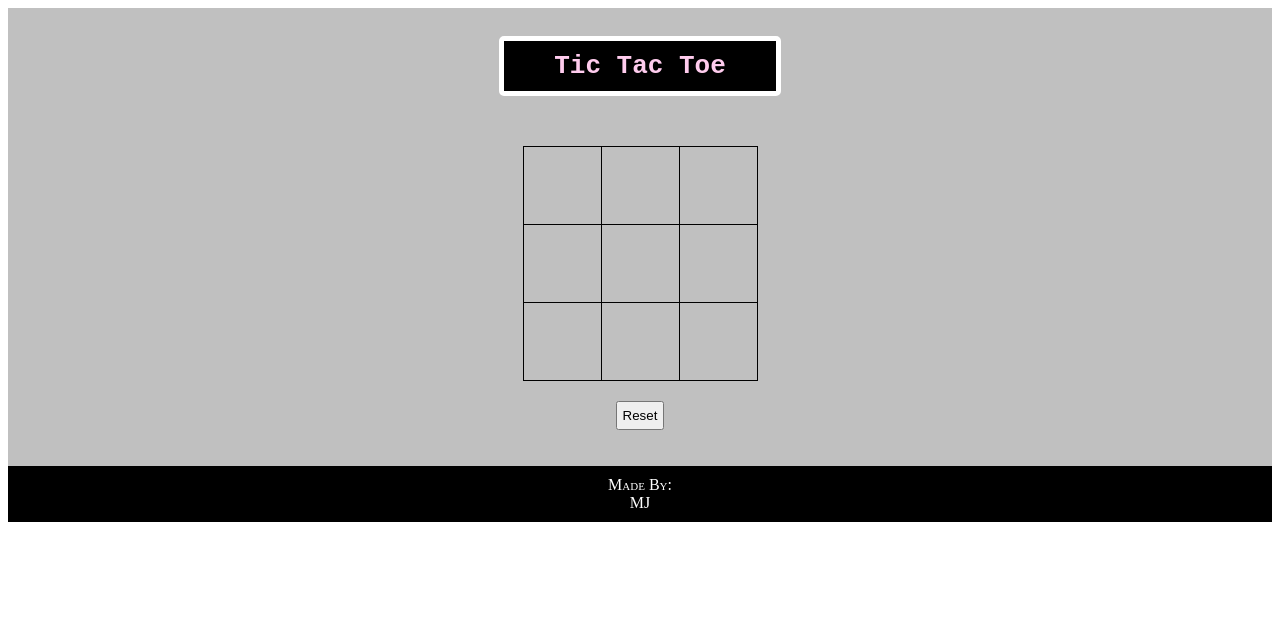
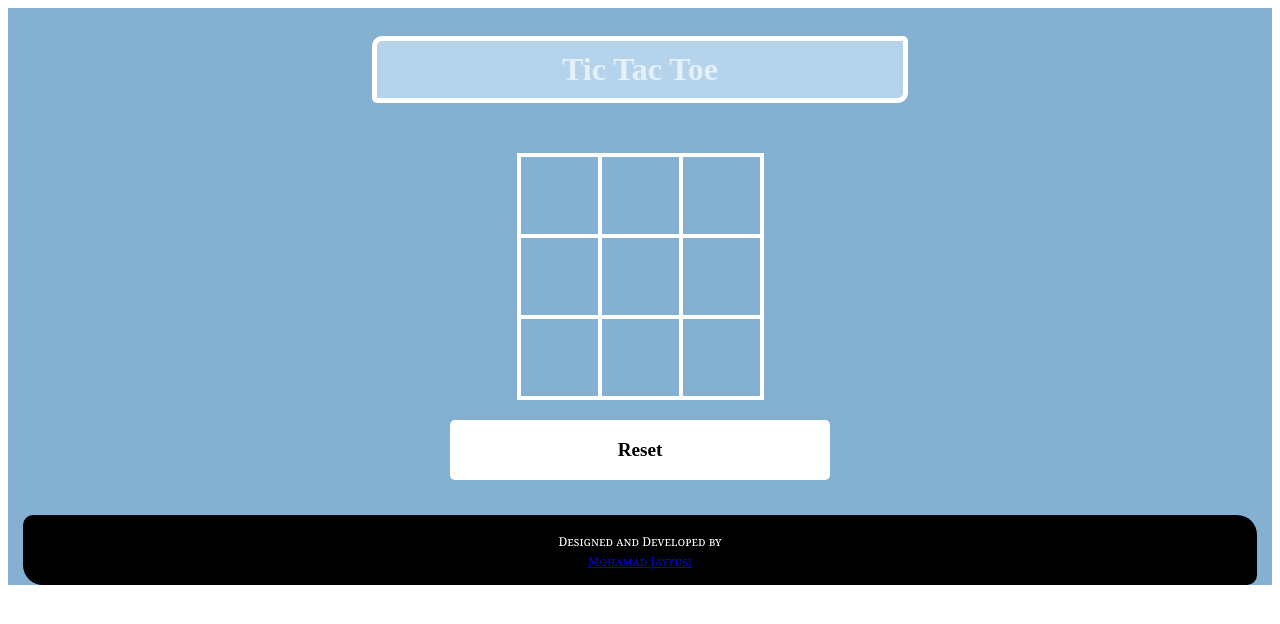
Before and after one commit to jayyusi/javascript-tic-tac-toe, a plain HTML site: page tictactoe.htm in a window 1280 px wide. Drawn offline with Linux system fonts and the light colour scheme.

Commit message:
initial commit

```diff
--- /dev/null
+++ b/mystylesheet.css
@@ -0,0 +1,15 @@
+.myfooter{
+    border-radius: 10px 20px 10px 20px;
+    text-align: center;
+    background-color: black;
+    color: white;
+    padding: 15px;
+    line-height: normal;
+    font: small-caps 11pt georgia, serif, sans-serif;
+    margin: 15px;
+}
+
+.myfooter a:visited{
+  color: white;
+  text-decoration: none;
+}
--- a/stylesheet.css
+++ b/stylesheet.css
@@ -1,22 +1,34 @@
 h1{
-  color: #ffccee;
-  background-color: black;
-  font-family: monospace;
+  color: #E4F1FB;
+  background-color: #B5D4EC;
+  font-family: "Times new roman", arial, georgia;
   padding: 10px 10px 10px 10px;
-  width: 20%;
+  width: 40%;
   margin: 10px auto 50px auto;
   border: 5px solid #ffffff;
-  border-radius: 5px;
+  border-radius: 10px 5px;
 }
 
 .grid{
   text-align: center;
-  background-color: silver;
+  background-color: #84B0D2;
 }
 
-.button{
-  padding: 5px;
+.button {
+  padding: 10px;
   margin: 20px 0px 20px 0px;
+  width: 30%;
+  background-color: white;
+  border: solid 1px transparent;
+  border-radius: 5px;
+  font-size: 20px;
+  font: bold normal normal 1.2em/2em "times new roman", arial, sans-serif;
+}
+
+.button:hover {
+  background-color: #ff8c00;
+  transition: background-color 0.5s;
+  cursor: pointer;
 }
 
 table{
@@ -25,7 +37,7 @@ table{
 }
 
 td{
-  border: 1px solid black;
+  border: 4px solid white;
   /*padding: 10px 20px 10px 20px;*/
   /*to make sure the table cells have fixed size,
   and the size won't change when the user clicks a cell. */
--- a/tictactoe.htm
+++ b/tictactoe.htm
@@ -4,6 +4,7 @@
   <meta charset="utf-8">
   <title>Tic Tac Toe</title>
   <link href="stylesheet.css" rel="stylesheet" type="text/css"/>
+  <link href="mystylesheet.css" rel="stylesheet" type="text/css"/>
   <link rel="icon" href="pix/tictactoe_logo.gif">
   <script>
 
@@ -286,7 +287,7 @@
       //enable clicking on the grid
       document.getElementById("table").style.pointerEvents = "auto";
       //remove any green or red colors for ex-winners
-      document.getElementById(x).style.backgroundColor = "silver";
+      document.getElementById(x).style.backgroundColor = "#84B0D2";
       //make sure X starts first;
       player = "X";
     }
@@ -331,7 +332,10 @@
     <div id="result"></div>
 
     <!-- My name -->
-    <p>Made By:<br> MJ</p>
+    <div class="myfooter">
+        <small>Designed and Developed by<br />
+        <a href="https://www.linkedin.com/in/mohamad-jayyusi/" target="_blank">Mohamad Jayyusi</a></small>
+    </div>
 
   </div> <!-- end of grid -->
 
```
